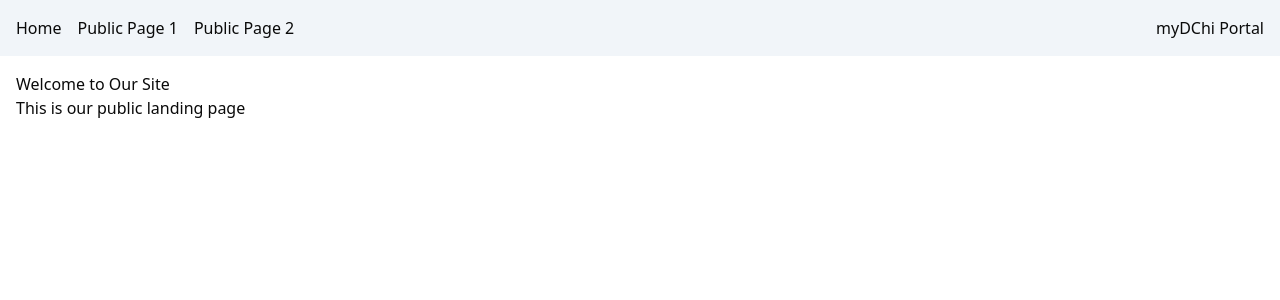
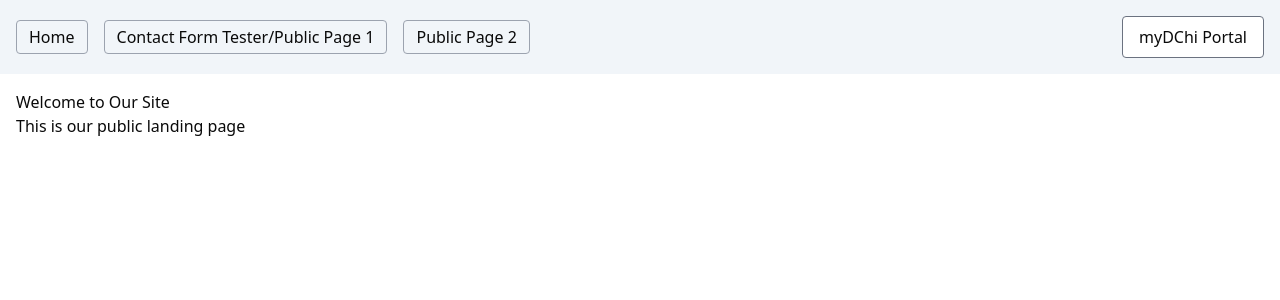
Before and after one commit to KenKot/dc-test, a React (Vite) app in the folder frontend/: page / in a window 1280 px wide. Shown: the top 300 px of the page. Built offline with nearby package versions, Linux system fonts and the light colour scheme.

Commit message:
add nav button borders

```diff
--- a/frontend/src/components/PublicNavbar.jsx
+++ b/frontend/src/components/PublicNavbar.jsx
@@ -5,11 +5,26 @@ const PublicNavbar = () => {
     <nav className="p-4 bg-slate-100">
       <div className="container mx-auto flex justify-between items-center">
         <div className="flex gap-4">
-          <Link to="/">Home</Link>
-          <Link to="/page1">Public Page 1</Link>
-          <Link to="/page2">Public Page 2</Link>
+          <Link to="/" className="border border-gray-400 px-3 py-1 rounded">
+            Home
+          </Link>
+          <Link
+            to="/page1"
+            className="border border-gray-400 px-3 py-1 rounded"
+          >
+            Contact Form Tester/Public Page 1
+          </Link>
+          <Link
+            to="/page2"
+            className="border border-gray-400 px-3 py-1 rounded"
+          >
+            Public Page 2
+          </Link>
         </div>
-        <Link to="/login" className="btn">
+        <Link
+          to="/login"
+          className="border border-gray-500 px-4 py-2 rounded bg-white hover:bg-gray-100 transition"
+        >
           myDChi Portal
         </Link>
       </div>
```
